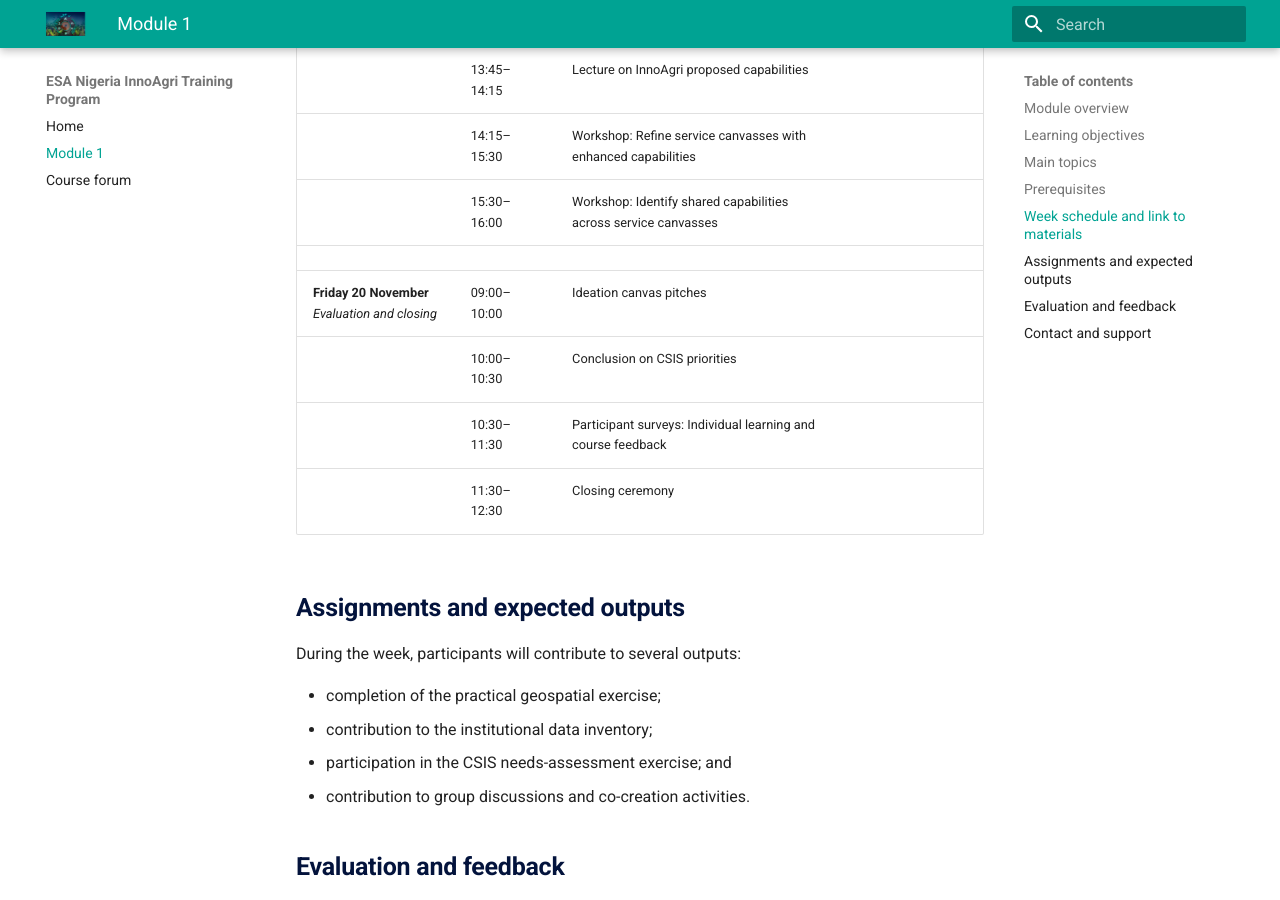
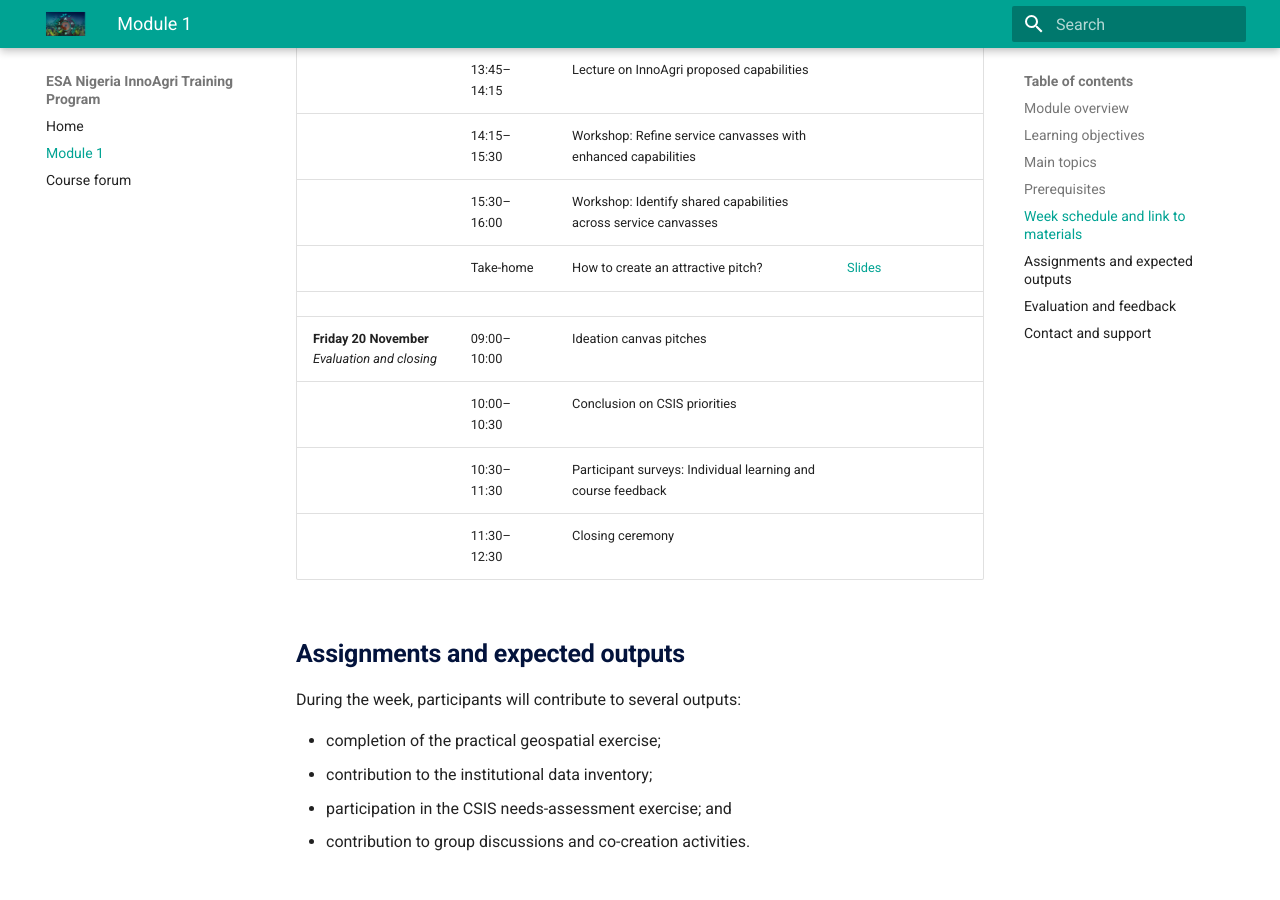
Before and after one commit to ESA-Nigeria-InnoAgri/InnoAgri-training, an MkDocs documentation site: the page built from docs/module-01/index.md, in a window 1280 px wide and 900 px high, scrolled down 5181 px. Built offline with MkDocs 1.6.1 and Material for MkDocs 9.7.7, drawn with Linux system fonts in a browser that asks for light colours.

Commit message:
New lecture on pitches

```diff
--- a/docs/module-01/index.md
+++ b/docs/module-01/index.md
@@ -128,6 +128,7 @@ All participants are requested to:
 | | 13:45–14:15 | Lecture on InnoAgri proposed capabilities | |
 | | 14:15–15:30 | Workshop: Refine service canvasses with enhanced capabilities | |
 | | 15:30–16:00 | Workshop: Identify shared capabilities across service canvasses | |
+| | Take-home | How to create an attractive pitch? | [Slides](../module-01/resources/lectures/12_Pitching and branding-RAMANI.pdf)|
 | | | | |
 | **Friday 20 November**<br>*Evaluation and closing* | 09:00–10:00 | Ideation canvas pitches | |
 | | 10:00–10:30 | Conclusion on CSIS priorities | |
```
Also changed, not shown: 1 other file.
